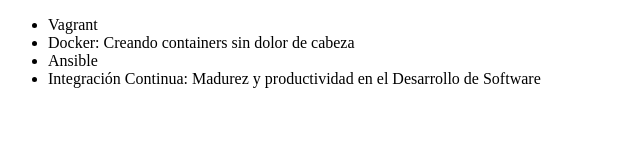
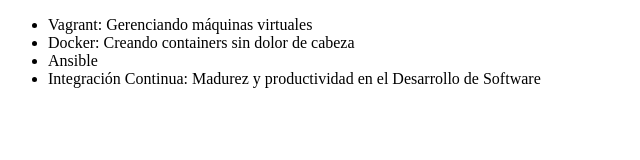
Before and after one commit to JuanAndresGonzalez/alura-git, a plain HTML site: page index.html in a window 1280 px wide. Shown: the whole page, without its empty margins (0-640 px from the left). Drawn offline with Linux system fonts and the light colour scheme.

Commit message:
corrigiendo curso de vagrant

```diff
--- a/index.html
+++ b/index.html
@@ -6,7 +6,7 @@
     </head>
     <body>
         <ul>
-            <li>Vagrant</li>
+            <li>Vagrant: Gerenciando máquinas virtuales</li>
             <li>Docker: Creando containers sin dolor de cabeza</li>
             <li>Ansible</li>
             <li>Integración Continua: Madurez y productividad en el Desarrollo de Software</li>
```
